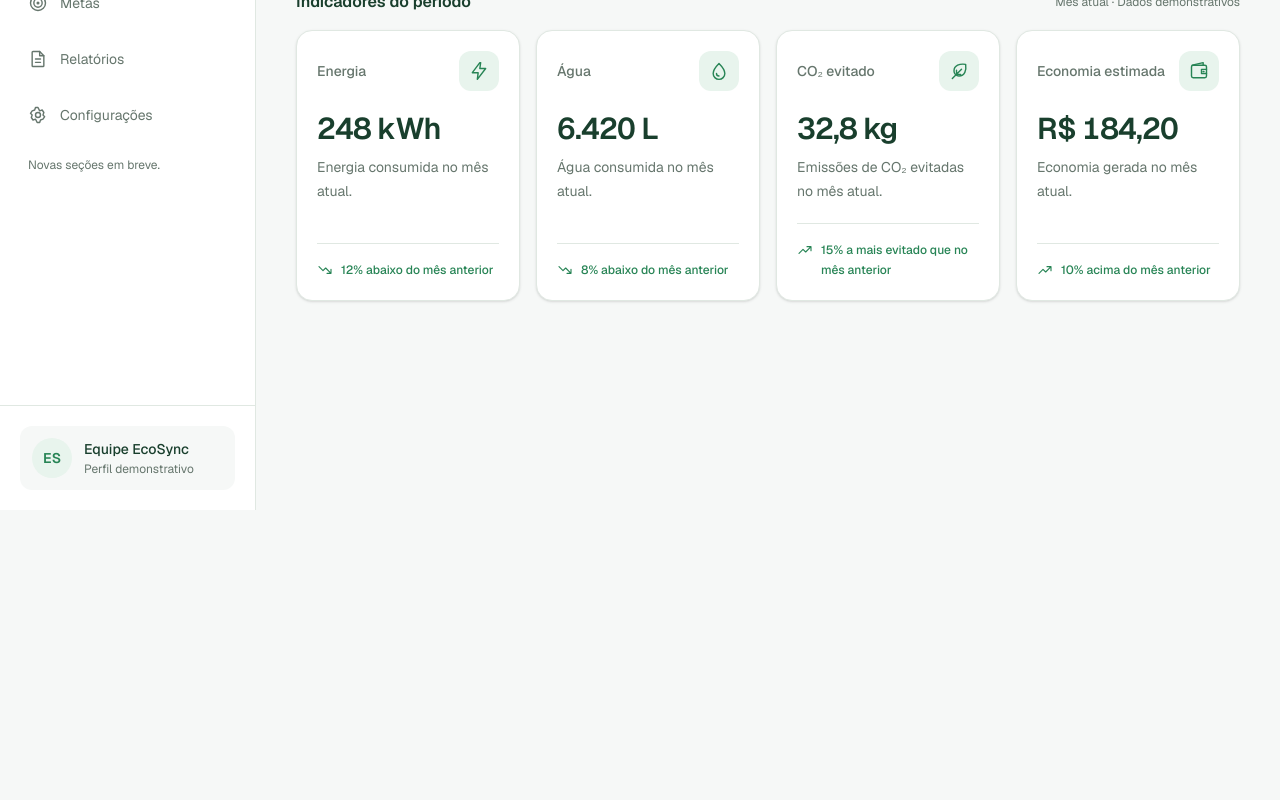
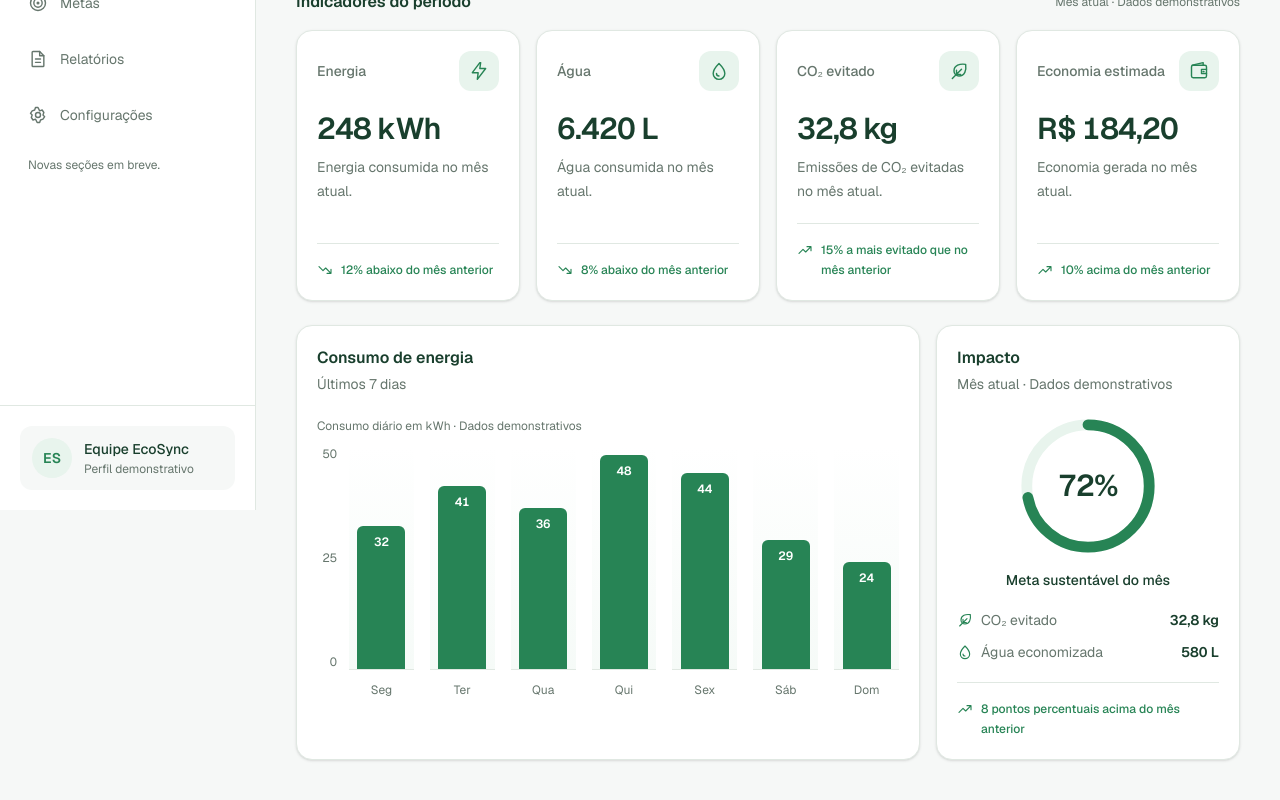
Before and after one commit to EcoSyncDev/EcoSync-Frontend, a Next.js app: page / in a window 1280 px wide. Shown: the part 290-1090 px from the top of the page. Before the commit the page ends 800 px from the top, so only its background shows below. Built offline with nearby package versions, Linux system fonts and the light colour scheme.

Commit message:
feat: add dashboard energy and impact overview

```diff
--- a/src/app/page.tsx
+++ b/src/app/page.tsx
@@ -1,6 +1,7 @@
 import { DashboardShell } from "@/components/dashboard/dashboard-shell";
 
 import { DashboardIndicators } from "@/components/dashboard/dashboard-indicators";
+import { DashboardOverview } from "@/components/dashboard/dashboard-overview";
 
 export default function Home() {
   return (
@@ -12,6 +13,7 @@ export default function Home() {
           Acompanhe sua jornada sustentável e cada passo rumo a um futuro mais verde.
         </p>
         <DashboardIndicators />
+        <DashboardOverview />
       </section>
     </DashboardShell>
   );
--- /dev/null
+++ b/src/components/dashboard/dashboard-overview.tsx
@@ -0,0 +1,12 @@
+import { EnergyConsumptionCard } from "@/components/dashboard/energy-consumption-card";
+import { EnvironmentalImpactCard } from "@/components/dashboard/environmental-impact-card";
+import { energyConsumption, environmentalImpact } from "@/data/dashboard-overview";
+
+export function DashboardOverview() {
+  return (
+    <div className="mt-6 grid grid-cols-1 gap-4 xl:grid-cols-3">
+      <EnergyConsumptionCard data={energyConsumption} />
+      <EnvironmentalImpactCard {...environmentalImpact} />
+    </div>
+  );
+}
--- /dev/null
+++ b/src/components/dashboard/energy-consumption-card.tsx
@@ -0,0 +1,36 @@
+type EnergyConsumptionCardProps = {
+  data: readonly { day: string; kwh: number }[];
+};
+
+export function EnergyConsumptionCard({ data }: EnergyConsumptionCardProps) {
+  const scaleMax = Math.max(10, Math.ceil(Math.max(...data.map(({ kwh }) => kwh)) / 10) * 10);
+
+  return (
+    <section aria-labelledby="energy-title" className="min-w-0 rounded-2xl border border-outline bg-white p-5 shadow-sm xl:col-span-2">
+      <h2 id="energy-title" className="text-base font-semibold text-brand-dark">Consumo de energia</h2>
+      <p className="mt-1 text-sm text-muted">Últimos 7 dias</p>
+      <figure className="mt-6">
+        <figcaption className="mb-3 text-xs text-muted">Consumo diário em kWh · Dados demonstrativos</figcaption>
+        <div className="flex gap-3">
+          <div aria-hidden="true" className="mb-8 flex w-5 shrink-0 flex-col justify-between text-right text-xs text-muted tabular-nums">
+            <span>{scaleMax}</span>
+            <span>{scaleMax / 2}</span>
+            <span>0</span>
+          </div>
+          <ul aria-label="Consumo de energia por dia" className="grid h-64 min-w-0 flex-1 gap-2 sm:gap-4" style={{ gridTemplateColumns: `repeat(${data.length}, minmax(0, 1fr))` }}>
+            {data.map(({ day, kwh }) => (
+              <li key={day} aria-label={`${day}: ${kwh} kWh`} className="grid min-w-0 grid-rows-[1fr_2rem]">
+                <div aria-hidden="true" className="flex items-end justify-center border-b border-outline bg-linear-to-t from-brand-light/40 to-transparent">
+                  <div className="relative w-full max-w-12 rounded-t-md bg-brand" style={{ height: `${(kwh / scaleMax) * 100}%` }}>
+                    <span className="absolute inset-x-0 top-2 text-center text-xs font-semibold text-white tabular-nums">{kwh}</span>
+                  </div>
+                </div>
+                <span aria-hidden="true" className="pt-3 text-center text-xs text-muted">{day}</span>
+              </li>
+            ))}
+          </ul>
+        </div>
+      </figure>
+    </section>
+  );
+}
--- /dev/null
+++ b/src/components/dashboard/environmental-impact-card.tsx
@@ -0,0 +1,42 @@
+import { Icon } from "@/components/ui/icon";
+
+type EnvironmentalImpactCardProps = {
+  progress: number;
+  label: string;
+  carbonAvoided: string;
+  waterSaved: string;
+  comparison: string;
+};
+
+export function EnvironmentalImpactCard({ progress, label, carbonAvoided, waterSaved, comparison }: EnvironmentalImpactCardProps) {
+  const percentage = Math.min(100, Math.max(0, progress));
+
+  return (
+    <section aria-labelledby="impact-title" className="min-w-0 rounded-2xl border border-outline bg-white p-5 shadow-sm">
+      <h2 id="impact-title" className="text-base font-semibold text-brand-dark">Impacto</h2>
+      <p className="mt-1 text-sm text-muted">Mês atual · Dados demonstrativos</p>
+      <div role="img" aria-label={`${label}: ${percentage}%`} className="relative mx-auto mt-5 size-36">
+        <svg aria-hidden="true" viewBox="0 0 120 120" className="size-full -rotate-90" fill="none" strokeWidth="9">
+          <circle cx="60" cy="60" r="51" className="stroke-brand-light" />
+          <circle cx="60" cy="60" r="51" pathLength="100" strokeDasharray={`${percentage} 100`} strokeLinecap="round" className="stroke-brand" />
+        </svg>
+        <span aria-hidden="true" className="absolute inset-0 flex items-center justify-center text-3xl font-semibold tracking-tight text-brand-dark tabular-nums">{percentage}%</span>
+      </div>
+      <p className="mt-3 text-center text-sm font-medium text-brand-dark">{label}</p>
+      <dl className="mt-5 space-y-3 text-sm">
+        <div className="flex flex-wrap items-center justify-between gap-2">
+          <dt className="flex items-center gap-2 text-muted"><Icon name="leaf" className="size-4 text-brand" />CO₂ evitado</dt>
+          <dd className="font-semibold text-brand-dark tabular-nums">{carbonAvoided}</dd>
+        </div>
+        <div className="flex flex-wrap items-center justify-between gap-2">
+          <dt className="flex items-center gap-2 text-muted"><Icon name="water" className="size-4 text-brand" />Água economizada</dt>
+          <dd className="font-semibold text-brand-dark tabular-nums">{waterSaved}</dd>
+        </div>
+      </dl>
+      <p className="mt-5 flex items-start gap-2 border-t border-outline pt-4 text-xs font-medium leading-5 text-brand">
+        <Icon name="trendUp" className="mt-0.5 size-4 shrink-0" />
+        {comparison}
+      </p>
+    </section>
+  );
+}
--- /dev/null
+++ b/src/data/dashboard-overview.ts
@@ -0,0 +1,18 @@
+// Dados demonstrativos, sem integração com o backend.
+export const energyConsumption = [
+  { day: "Seg", kwh: 32 },
+  { day: "Ter", kwh: 41 },
+  { day: "Qua", kwh: 36 },
+  { day: "Qui", kwh: 48 },
+  { day: "Sex", kwh: 44 },
+  { day: "Sáb", kwh: 29 },
+  { day: "Dom", kwh: 24 },
+] as const;
+
+export const environmentalImpact = {
+  progress: 72,
+  label: "Meta sustentável do mês",
+  carbonAvoided: "32,8 kg",
+  waterSaved: "580 L",
+  comparison: "8 pontos percentuais acima do mês anterior",
+} as const;
```
